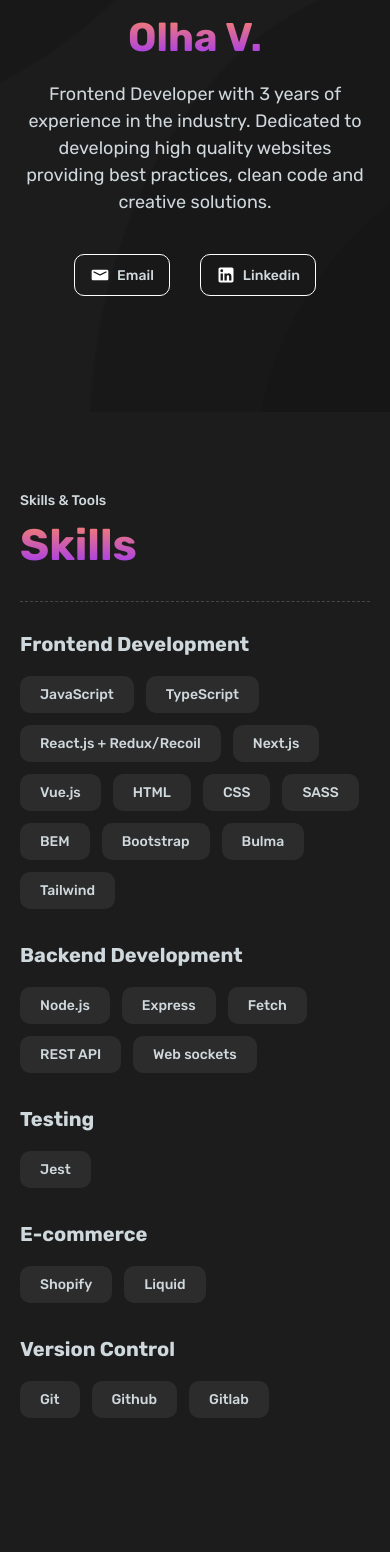
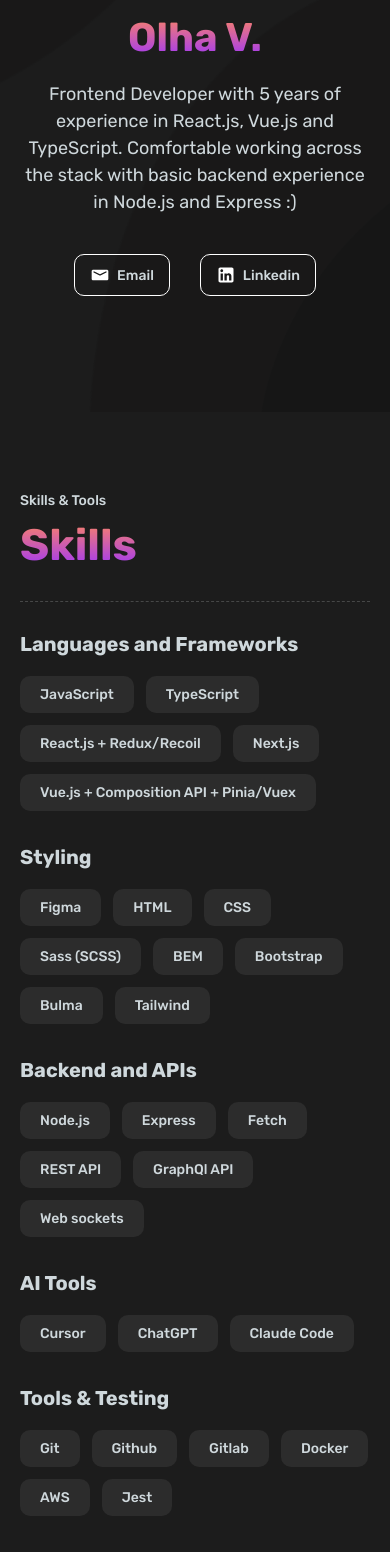
Before and after one commit to vasylevskaya/portfolio, a React (Vite) app: page / in a window 390 px wide. Shown: the part 432-1984 px from the top of the page. Built offline with nearby package versions, Linux system fonts and the light colour scheme.

Commit message:
Update info

```diff
--- a/src/components/Footer.jsx
+++ b/src/components/Footer.jsx
@@ -3,7 +3,7 @@ import React from 'react';
 const Footer = () => {
   return (
     <div className='footer'>
-      <p>&copy; 2024 Olha V. All rights reserved.</p>
+      <p>&copy; 2026 Olha V. All rights reserved.</p>
     </div>
   );
 };
--- a/src/data/content.js
+++ b/src/data/content.js
@@ -7,8 +7,40 @@ export const headerNav = {
 
 export const experienceTimeline = [
   {
+    id: 0,
+    openedByDefault: false,
+    date: 'Mar 25 - May 26',
+    title: 'Medify',
+    subtitle: 'Barcelona, Spain',
+    img: 'company-4',
+    techStack: ['Vue.js 3', 'Composition API', 'Vue Router', 'Pinia', 'Vuex', 'Jest', 'Vitest'],
+    projects: [
+      {
+        title: "Main Platform",
+        subtitle: "Software that shows patients interactive 3D visual content and collects their data through questionnaires, with content managed via a CMS",
+        description: [
+          'Rewrote the entire frontend from legacy ActionScript to Vue.js 3, applying clean architecture principles by separating business logic, infrastructure, and UI layers',
+          'Implemented new features: custom navigation, questionnaire progress bar, localization.',
+          'Added accessibility support: high-contrast mode and full screen reader compatibility',
+          'Rebuilt the UI to be fully responsive across all devices',
+          'Adjusted API usage, collaborating with the backend team as they migrated from legacy backend',
+          'Covered all complex calculations with Jest tests, cutting down manual testing after new releases.',
+        ],
+      },
+      {
+        title: "Dashboard",
+        subtitle: "Software for sending digital intakes, viewing statistics, and accessing received patient data ",
+        description: [
+          'Migrated the codebase from Vue 2 to Vue 3',
+          'Refined responsiveness and accessibility across the dashboard',
+          'Covered core functionality with Vitest tests',
+        ],
+      },
+    ],
+  },
+  {
     id: 1,
-    openedByDefault: true,
+    openedByDefault: false,
     date: 'Jan 24 - Jun 24',
     title: 'Recovo',
     subtitle: 'Barcelona, Spain',
@@ -19,47 +51,40 @@ export const experienceTimeline = [
         title: "Fabric Marketplace",
         subtitle: "Company Main Website",
         img: 'project-img-01',
-        description: `
-          I contributed to developing a comprehensive shop page with advanced
-          filtering options and a wishlist feature. I also implemented account
-          pages, enabling buyers and sellers to manage their personal information,
-          products, orders, billing, and shipping, and receive announcements.
-          Additionally, I participated in developing functionality that collects
-          and stores data to improve user experience and personalize content.
-        `,
+        description: [
+          'Developed an Account Page enabling users to manage personal information, products, orders, billing, and shipping, and receive announcements.',
+          'Implemented wishlist feature',
+          'Developed functionality for collecting and storing user data to provide a more personalized user experience.',
+          'Covered over 75% of pages with unit tests and refactored over 80% of legacy code.'
+        ],
       },
       {
         title: "Extended CMS Solution",
         subtitle: "Custom Platform",
         img: 'project-img-02',
-        description: `
-          Participated in migrating from WordPress to custom platform on React.js.
-          with expanded and tailored functionalities. New website provides ability
-          to tadd, delete, and manage  products, users, and orders, along with blog
-          articles, shop page filters and more. The system offers a strong and flexible
-          content management solution that meets the company's unique needs.
-        `,
+        description: [
+          'Played a key role in migrating the platform from WordPress to a custom CMS, which significantly improved content team efficiency.',
+          'Implemented functionality to manage products, users, orders, blog articles, and custom filters. The system offers a strong and flexible content management solution that meets the company\'s unique needs.'
+        ]
       },
       {
         title: "Circularity Inventory Management Software",
+        subtitle: 'This tool simplifies inventory tracking and enhences material lifecycle management.',
         img: 'project-img-03',
-        description: `
-          Contributed to implementing new digital inventory management software with
-          customizable filters and a search engine. This tool simplifies inventory
-          tracking and enhences material lifecycle management. Developed login and
-          registration pages, password recovery functionality, and user management features.
-        `,
+        description: [
+          `Developed sign in and sign up pages, password recovery, and user management features.`
+        ],
       }
     ]
   },
   {
     id: 2,
-    openedByDefault: true,
+    openedByDefault: false,
     date: 'Jun 22 - Jul 23',
     title: 'Vectoriam',
     subtitle: 'Madrid, Spain',
     img: 'company-2',
-    description: 'I have built various websites with Shopify, React.js, Next.js. Here are some of my favorite projects:',
+    techStack: ["React.js", "Next.js", "TypeScript", "JavaScript", "HTML", "CSS", "Shopify"],
     projects: [
       {
         title: "New website for a popular Spanish men's clothing brand",
@@ -97,10 +122,11 @@ export const experienceTimeline = [
   },
   {
     id: 3,
-    openedByDefault: true,
+    openedByDefault: false,
     date: 'Jan 21 - May 22',
     title: 'Harnosoft',
     subtitle: 'Lviv, Ukraine',
+    techStack: ["React.js", "TypeScript", "JavaScript", "HTML", "CSS", "Formik"],
     img: 'company-1',
     projects: [
       {
@@ -118,7 +144,7 @@ export const experienceTimeline = [
   },
   {
     id: 4,
-    openedByDefault: true,
+    openedByDefault: false,
     date: 'since 2021',
     title: 'Freelance',
     description: `
@@ -207,17 +233,22 @@ export const educationTimeline = [
 
 export const skills = [
   {
-    id: 1,
-    title: 'Frontend Development',
+    title: 'Languages and Frameworks',
     list: [
       'JavaScript',
       'TypeScript',
       'React.js + Redux/Recoil',
       'Next.js',
-      'Vue.js',
+      'Vue.js + Composition API + Pinia/Vuex',
+    ]
+  },
+  {
+    title: 'Styling',
+    list: [
+      'Figma',
       'HTML',
       'CSS',
-      'SASS',
+      'Sass (SCSS)',
       'BEM',
       'Bootstrap',
       'Bulma',
@@ -225,48 +256,66 @@ export const skills = [
     ]
   },
   {
-    id: 2,
-    title: 'Backend Development',
+    title: 'Backend and APIs',
     list: [
       'Node.js',
       'Express',
       'Fetch',
       'REST API',
+      'GraphQl API',
       'Web sockets'
     ]
   },
   {
-    id: 3,
-    title: 'Testing',
+    title: 'AI Tools',
     list: [
+      'Cursor',
+      'ChatGPT',
+      'Claude Code',
+    ]
+  },
+  {
+    title: 'Tools & Testing',
+    list: [
+      'Git',
+      'Github',
+      'Gitlab',
+      'Docker',
+      'AWS',
       'Jest'
     ]
   },
   {
-    id: 4,
-    title: 'E-commerce',
+    title: 'Practices',
     list: [
-      'Shopify',
-      'Liquid'
-    ]
-  },
-  {
-    id: 5,
-    title: 'Version Control',
-    list: [
-      'Git',
-      'Github',
-      'Gitlab'
+      'OOP',
+      'SOLID',
+      'Algorithms',
+      'SDLC (Waterfall, Agile - Scrum, Kanban)'
     ]
   }
 ]
 
 export const petProjects = [
   {
+    imgClass: 'pet-img-04',
+    title: 'CRM Pilates',
+    description: `
+      Portfolio CRM for a Pilates instructor - an app for managing clients, weekly schedule, class pricing, and revenue statistics.
+      Built with React, TypeScript, Vite, and IndexedDB (Dexie).
+      Layered architecture (domain → application → infrastructure → UI) with unit tests on core business logic.
+      Architecture decisions documented in ADRs.
+    `,
+    techStack: ['React.js', 'HTML', 'CSS', 'TypeScript', 'Vite', 'IndexedDB (Dexie)', 'Cursor'],
+    link: 'https://github.com/vasylevskaya/crm-pilates',
+
+  },
+  {
     imgClass: 'pet-img-03',
     title: 'Weather app',
     description: `
-      By default, it shows the weather for the user's current location. If the user doesn't allow access to their location, they can use a search input to retrieve weather data for a specific location.
+      By default, it shows the weather for the user's current location.
+      If the user doesn't allow access to their location, they can use a search input to retrieve weather data for a specific location.
       It fetches real data from an API and provides information about the current temperature, UV index, wind, humidity, cloud cover, precipitation, visibility, and pressure.
       It displays the location on a map.
       The background changes according to whether it's day or night, as well as the intensity of cloud cover.
@@ -279,9 +328,8 @@ export const petProjects = [
     imgClass: 'pet-img-01',
     title: 'Todo app',
     description: `
-      I developed a simple Todo app that helps users manage their tasks.
-      The app allows users to add, edit, and delete todos, as well as
-      track whether tasks are completed or not. I also implemented a
+      A simple Todo app that helps users manage their tasks: to add, to edit, and to delete,
+      as well as to track whether tasks are completed or not. I also implemented a
       filter feature, letting users view only completed or uncompleted tasks,
       making it easier to stay organized and focused. This app is user-friendly
       and boosts productivity by keeping tasks clear and manageable.
@@ -294,11 +342,10 @@ export const petProjects = [
     imgClass: 'pet-img-02',
     title: 'Rick and Morty',
     description: `
-      I built a Rick and Morty themed website with three main pages:
-      Home, Watch List, and Characters. The Home page introduces users
-      to the site. On the Watch List page, users can add and manage shows
-      they want to watch later. The Characters page displays a list of all
-      characters, where users can filter by species, status, and gender,
+      Just a funny little project I built back in 2022 :)
+      A Rick and Morty themed website with a Watch List page, where users can
+      add and manage shows they want to watch later. And the Characters Page, where
+      users can filter by species, status, and gender,
       and navigate through the list with pagination.
     `,
     techStack: ['React.js', 'React Router', 'Recoil', 'SASS'],
--- a/src/data/local.json
+++ b/src/data/local.json
@@ -9,7 +9,7 @@
   },
   {
     "key": "mainPageDescription",
-    "en": "Frontend Developer with 3 years of experience in the industry. Dedicated to developing high quality websites providing best practices, clean code and creative solutions."
+    "en": "Frontend Developer with 5 years of experience in React.js, Vue.js and TypeScript. Comfortable working across the stack with basic backend experience in Node.js and Express :)"
   },
   {
     "key": "skills",
--- a/src/pages/SkillsPage.jsx
+++ b/src/pages/SkillsPage.jsx
@@ -20,7 +20,7 @@ const SkillsPage = () => {
         </div>
         <div className="skills-page_skills">
           {skills.map((skill) => (
-            <Skill key={skill.id} skill={skill} />
+            <Skill key={skill.title} skill={skill} />
           ))}
         </div>
       </div>
--- a/src/styles/icons.scss
+++ b/src/styles/icons.scss
@@ -99,6 +99,10 @@
   background-image: url(../images/projects/pet-003.png);
 }
 
+.pet-img-04 {
+  background-image: url(../images/projects/pet-04.png);
+}
+
 .company-1 {
   background-image: url(../images/companies/harno.png);
 }
@@ -111,6 +115,10 @@
   background-image: url(../images/companies/recovo_logo.jpg);
 }
 
+.company-4 {
+  background-image: url(../images/companies/medify_logo.jpg);
+}
+
 .knu {
   background-image: url(../images/companies/knu.jpg);
 }
```
Also changed, not shown: src/components/TimelineListItem.jsx (+46 -11 lines), src/styles/timeline-page.scss (+56 -5 lines), src/images/companies/medify_logo.jpg (added), src/images/projects/pet-04.png (added).
